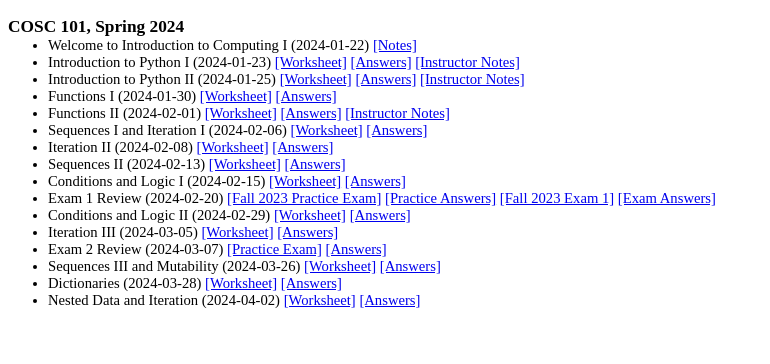
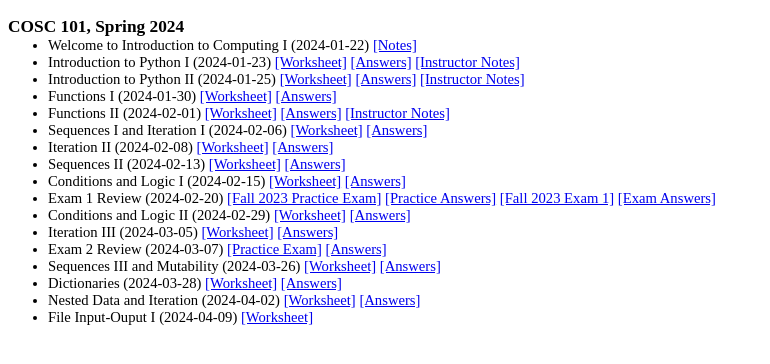
Before and after one commit to georgianahaldeman/cosc101, a Jekyll site: the page built from docs/notes/index.md, in a window 1280 px wide. Shown: the top 364 px of the page, without its empty margins (0-770 px from the left). Built offline with Jekyll 4.4.1, drawn with Linux system fonts in a browser that asks for light colours; our own code applies the rules of GitHub Pages for plain Markdown files.

Commit message:
4_9 worksheet

```diff
--- a/docs/notes/index.md
+++ b/docs/notes/index.md
@@ -33,6 +33,8 @@
 
 - Nested Data and Iteration (2024-04-02) [[Worksheet]](./files/4_2.pdf) [[Answers]](./files/4_2_ans.pdf)
 
+- File Input-Ouput I (2024-04-09) [[Worksheet]](./files/4_9.pdf)
+
 <!--
 - Sequences II and Mutability I (2023-10-05) [[Worksheet]](./notes/10_5.pdf) [[Notes]](./answers/10_5_answers.pdf)
 
```
Also changed, not shown: 2 other files.
